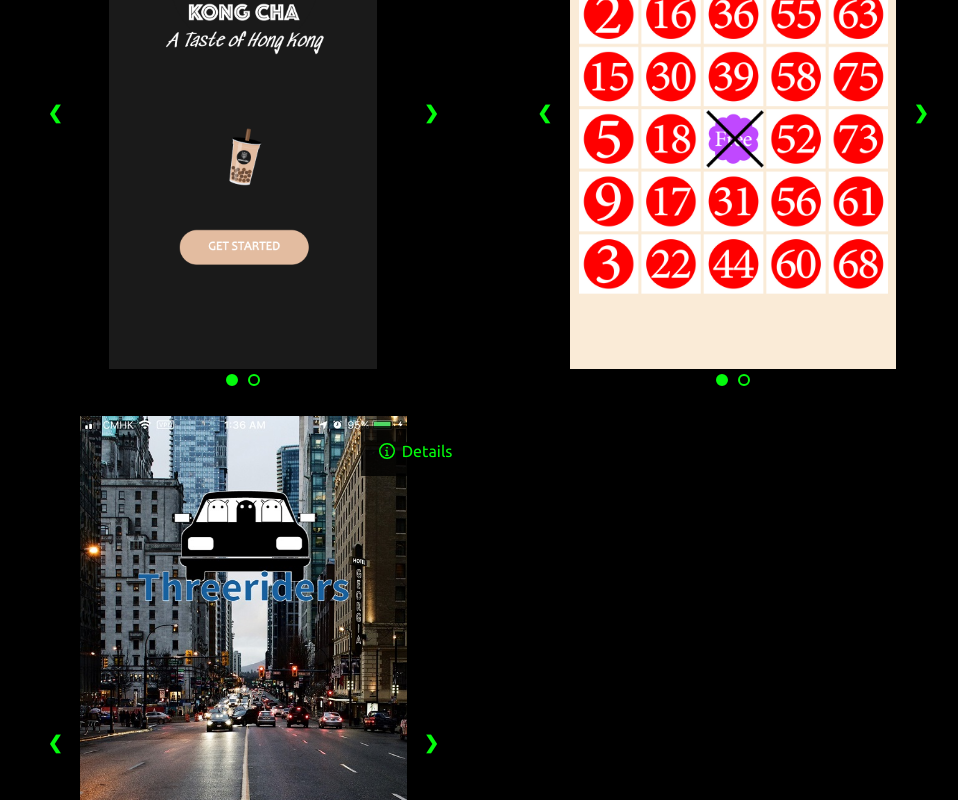
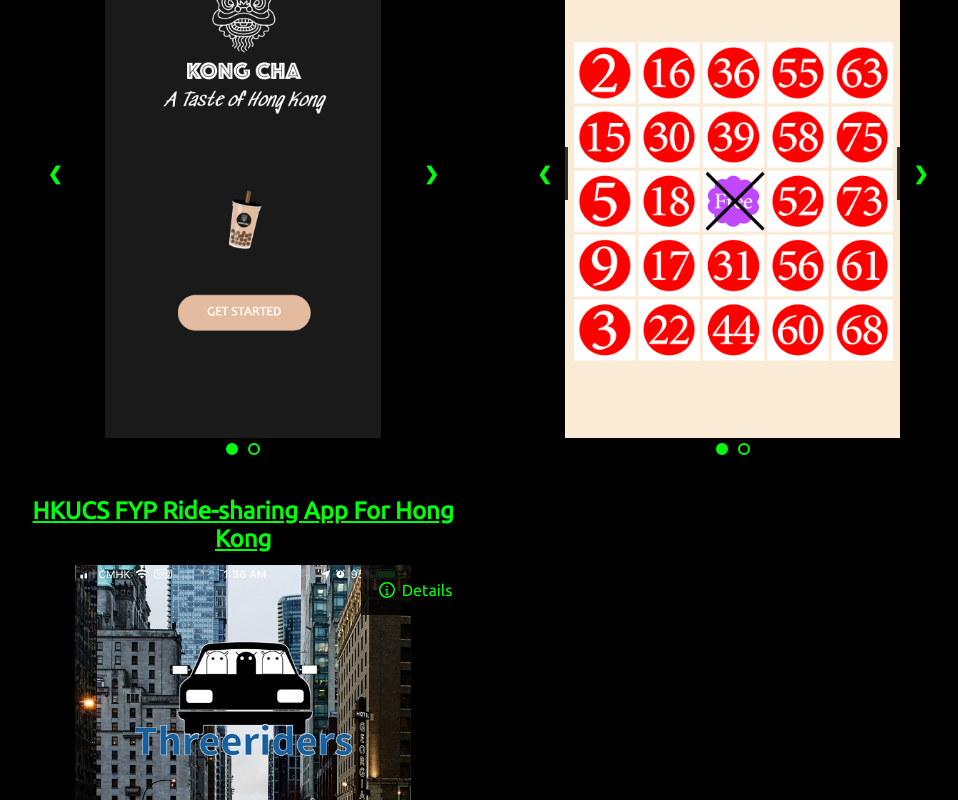
Before and after one commit to elven118/elven-lau-portfolio-site, an Angular app: page / in a window 1280 px wide. Shown: the part 2000-2800 px from the top of the page, without its empty margins (152-1110 px from the left). Built offline with nearby package versions, Linux system fonts and the light colour scheme.

Commit message:
Add: title of project

```diff
--- a/src/app/about/about.component.scss
+++ b/src/app/about/about.component.scss
@@ -38,6 +38,6 @@
 
   #about-grid-container p {
     text-align: left;
-    font-size: 20px;
+    font-size: 16px;
   }
 }
--- a/src/app/navbar/navbar.component.scss
+++ b/src/app/navbar/navbar.component.scss
@@ -41,10 +41,6 @@
   -ms-transform: rotate(0deg);
   transform: rotate(0deg);
   transition: .25s ease-in-out;
-}
-
-#toggle:hover span {
-  background-color: var(--grey);
 }
 
 #toggle span:nth-child(1) {
@@ -114,9 +110,15 @@
   font-size: 22px;
 }
 
-.nav-item:hover {
-  color: var(--grey);
-  cursor: pointer;
+@media (hover: hover) {
+  #toggle:hover span {
+    background-color: var(--grey);
+  }
+
+  .nav-item:hover {
+    color: var(--grey);
+    cursor: pointer;
+  }
 }
 
 @media screen and (max-width: 768px) {
--- a/src/app/project/project-desc/project-desc.component.html
+++ b/src/app/project/project-desc/project-desc.component.html
@@ -1,8 +1,9 @@
+<h2 class="name-header">{{name}}</h2>
 <div class="cell-container">
   <a *ngIf="!isDetails" class="top-right-detail-button" (click)="onClickDetails()">
     <fa-layers [fixedWidth]="true" class="svg-icon">
       <fa-icon [icon]="faCircle"></fa-icon>
-      <fa-icon [icon]="faInfo"  transform="shrink-6"></fa-icon>
+      <fa-icon [icon]="faInfo" transform="shrink-6"></fa-icon>
     </fa-layers>
     <span>Details</span>
   </a>
--- a/src/app/project/project-desc/project-desc.component.scss
+++ b/src/app/project/project-desc/project-desc.component.scss
@@ -1,7 +1,12 @@
 @import url('../../../palattes.scss');
 
+.name-header {
+  text-decoration: underline;
+  width: 90%;
+  margin: 12px auto;
+}
+
 .cell-container {
-  height: 600px;
   width: 100%;
   margin: auto;
   position: relative;
@@ -10,7 +15,7 @@
 .top-right-detail-button {
   cursor: pointer;
   position: absolute;
-  top: 10px;
+  top: 0;
   right: 10px;
   width: auto;
   background-color: rgba(var(--black-rgb), 0.8);
@@ -27,7 +32,7 @@
 .top-right-close-button {
   cursor: pointer;
   position: absolute;
-  top: 10px;
+  top: 0;
   right: 10px;
   padding: 10px;
   width: auto;
@@ -41,9 +46,11 @@
   height: 35px;
 }
 
-.top-right-detail-button:hover,
-.top-right-close-button:hover {
-  color: var(--grey);
+@media (hover: hover) {
+  .top-right-detail-button:hover,
+  .top-right-close-button:hover {
+    color: var(--grey);
+  }
 }
 
 .content-layer {
--- a/src/app/project/project-desc/project-desc.component.ts
+++ b/src/app/project/project-desc/project-desc.component.ts
@@ -1,4 +1,4 @@
-import { Component } from '@angular/core';
+import { Component, Input } from '@angular/core';
 import { faXmark, faInfo } from '@fortawesome/free-solid-svg-icons';
 import { faCircle } from '@fortawesome/free-regular-svg-icons';
 
@@ -8,6 +8,8 @@ import { faCircle } from '@fortawesome/free-regular-svg-icons';
   styleUrls: ['./project-desc.component.scss'],
 })
 export class ProjectDescComponent {
+  @Input() name: string = '';
+
   faInfo = faInfo;
   faCircle = faCircle;
   faXmark = faXmark;
--- a/src/app/project/project/project.component.html
+++ b/src/app/project/project/project.component.html
@@ -1,12 +1,11 @@
 <h1 class="section-header">Project</h1>
-<div class="grid-container">
-  <app-project-desc>
+<div class="flex-container">
+  <app-project-desc class="flex-items" name="Kong Cha Membership App">
     <app-slider-image image-comp [imagePaths]="[
     'assets/images/kong-cha1.png',
     'assets/images/kong-cha2.png',
-  ]"></app-slider-image>
+  ]" class="image-container"></app-slider-image>
     <div detail>
-      <h2>Kong Cha Membership App</h2>
       <h3>Overview: </h3>
       <p>A PWA App for a milk tea shop to provide loyalty program for customers. Clerk can update the points using the
         admin app.</p>
@@ -17,13 +16,12 @@
       </p>
     </div>
   </app-project-desc>
-  <app-project-desc>
+  <app-project-desc class="flex-items" name="Bigno Card">
     <app-slider-image image-comp [imagePaths]="[
     'assets/images/bingo1.png',
     'assets/images/bingo2.png',
-    ]"></app-slider-image>
+    ]" class="image-container"></app-slider-image>
     <div detail>
-      <h2>Bigno Card</h2>
       <h3>Overview: </h3>
       <p>Instead of relying on traditional bingo cards, consider choosing a digital version of bingo card.</p>
       <h3>Tech Stack: </h3>
@@ -39,13 +37,12 @@
       </p>
     </div>
   </app-project-desc>
-  <app-project-desc>
+  <app-project-desc class="flex-items" name="HKUCS FYP Ride-sharing App For Hong Kong">
     <app-slider-image image-comp [imagePaths]="[
     'assets/images/ride-sharing-app1.jpg',
     'assets/images/ride-sharing-app2.jpg'
-  ]"></app-slider-image>
+  ]" class="image-container"></app-slider-image>
     <div detail>
-      <h2>HKUCS FYP Ride-sharing App For Hong Kong</h2>
       <h3>Overview: </h3>
       <p>Use simple algorithm to pair up two riders and assign a driver for them - one greedy and one advance algorithm.
         Also, a simple mobile app user interface</p>
--- a/src/app/project/project/project.component.scss
+++ b/src/app/project/project/project.component.scss
@@ -1,14 +1,17 @@
-.grid-container {
-  display: grid;
-  grid-template-columns: 1fr 1fr;
-  grid-gap: 2%;
-  grid-row-gap: 30px;
+.flex-container {
+  display: flex;
+  flex-wrap: wrap;
+  gap: 30px 2%;
   width: 96%;
   margin: auto;
 }
 
+.flex-items {
+  flex-basis: 49%;
+}
+
 @media screen and (max-width: 768px) {
-  .grid-container {
-      grid-template-columns: 1fr;
+  .flex-items {
+    flex-basis: 100%;
   }
 }
--- a/src/app/project/slider-image/slider-image.component.scss
+++ b/src/app/project/slider-image/slider-image.component.scss
@@ -1,7 +1,7 @@
 @import url('../../../palattes.scss');
 
 .carousel-container {
-  height: calc(100% - 17px);
+  height: 600px;
   overflow: hidden;
   margin: 0 auto;
 }
@@ -40,9 +40,11 @@
   right: 5%;
 }
 
-.prev:hover, .next:hover {
-  color: var(--grey);
-  background-color: rgba(var(--black-rgb), 0.9);
+@media (hover: hover) {
+  .prev:hover, .next:hover {
+    color: var(--grey);
+    background-color: rgba(var(--black-rgb), 0.9);
+  }
 }
 
 .bottom-btn-container {
--- a/src/index.html
+++ b/src/index.html
@@ -10,8 +10,6 @@
   <meta name="viewport" content="width=device-width, initial-scale=1">
   <!-- <link rel="icon" type="image/x-icon" href="favicon.ico"> -->
   <link rel="preconnect" href="https://fonts.gstatic.com">
-  <link href="https://fonts.googleapis.com/css2?family=Roboto:wght@300;400;500&display=swap" rel="stylesheet">
-  <link href="https://fonts.googleapis.com/icon?family=Material+Icons|Material+Icons+Outlined" rel="stylesheet">
 </head>
 <body>
   <app-root></app-root>
```
Also changed, not shown: 1 other file (tests, documents, lock files or other folders).
